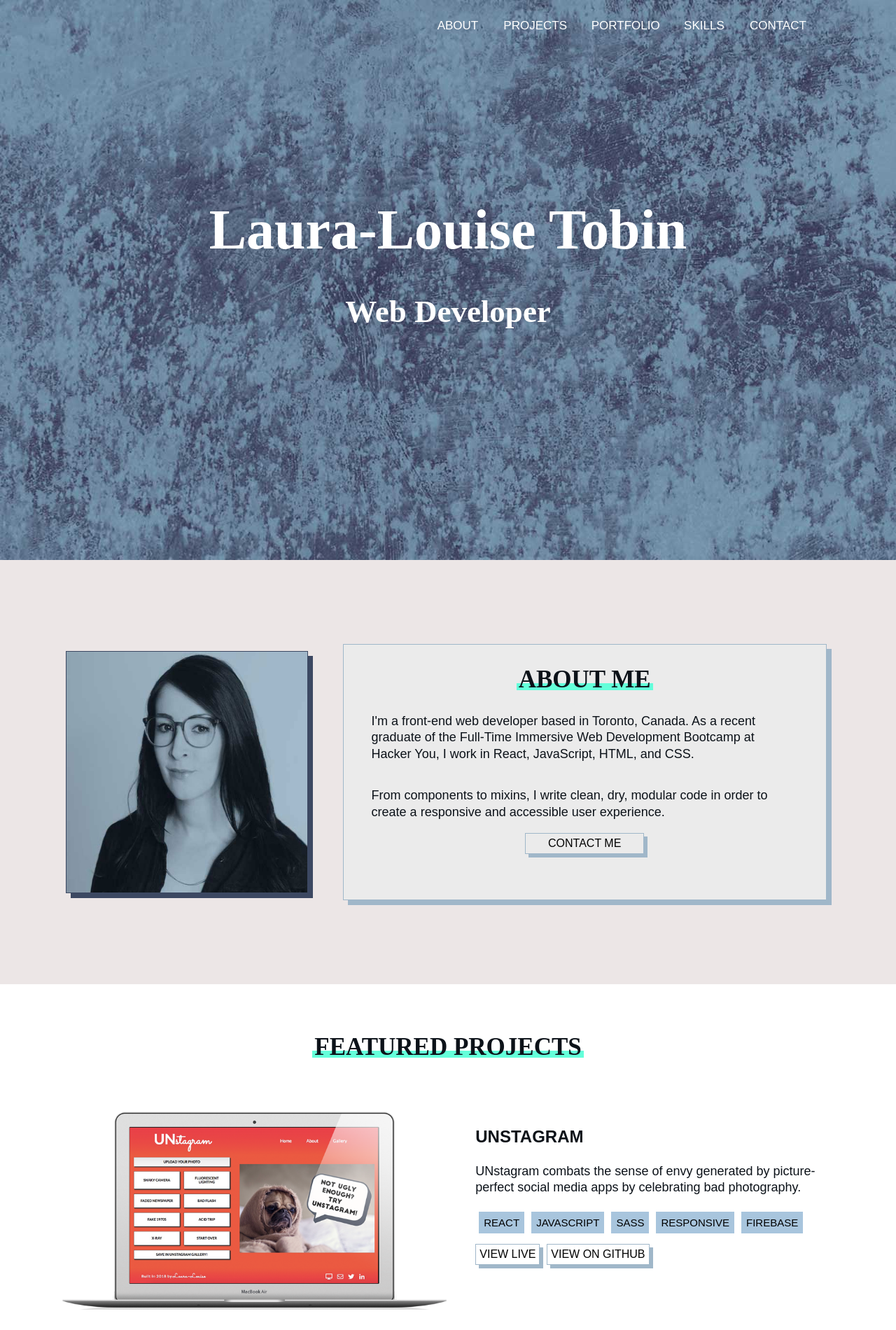
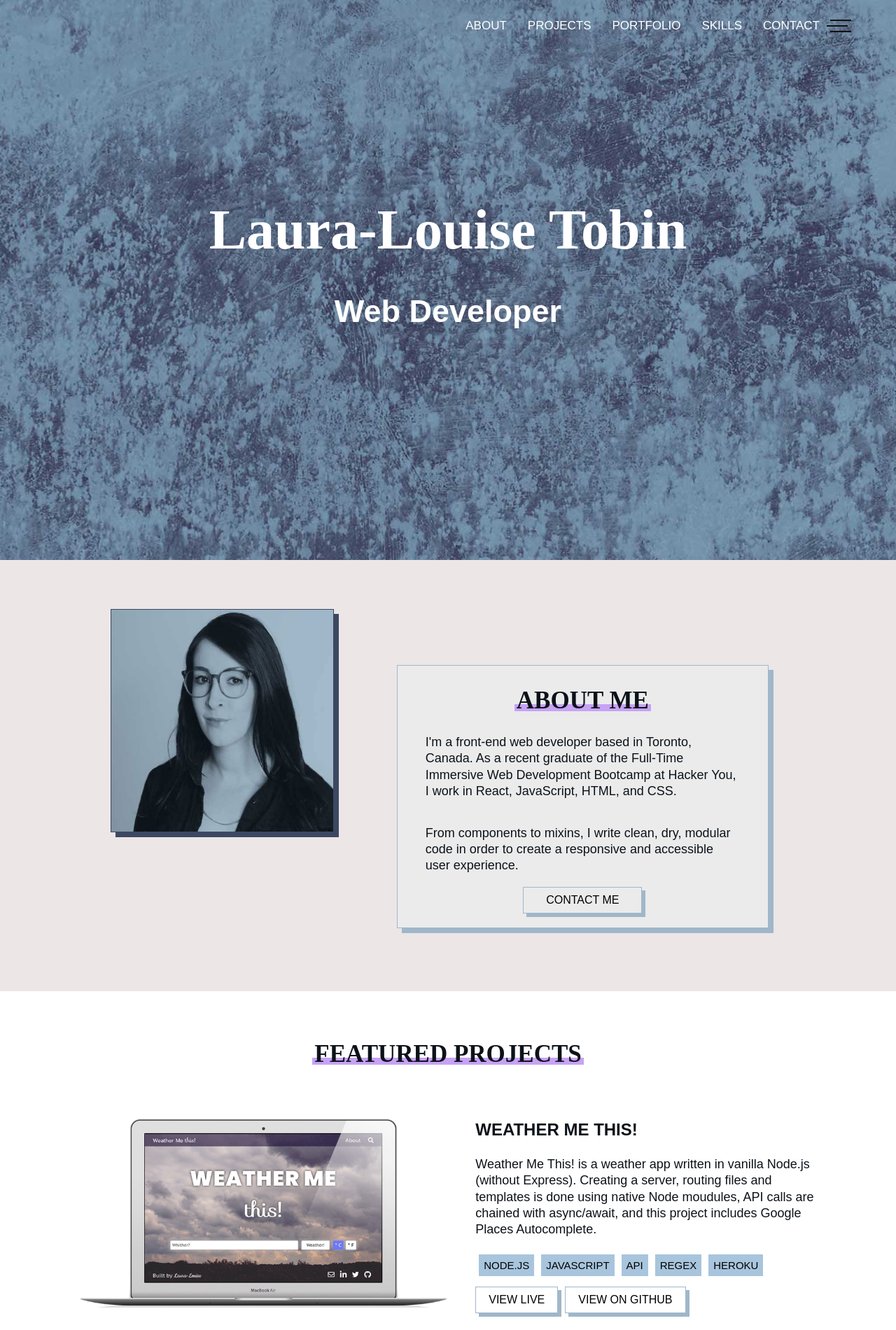
Before and after one commit to lauralouiset/portfolio, a plain HTML site: page index.html in a window 1280 px wide. Shown: the top 1900 px of the page at 70% size. Drawn offline with nearby package versions, Linux system fonts and the light colour scheme; files that its build step writes are made by us from their sources; a web font is replaced by a local one.

Commit message:
Updated styles

```diff
--- a/dev/styles/_about.scss
+++ b/dev/styles/_about.scss
@@ -4,6 +4,7 @@ ABOUT
 
 #about{
 	background: $cream;
+	padding-left: 10%;
 }
 
 .about__content{
@@ -17,7 +18,7 @@ ABOUT
 
 
 .about-text{
-	width: 60%;
+	width: 50%;
 	margin: 20px;
 	padding: 20px 40px;
 	background: $grey;
@@ -25,6 +26,9 @@ ABOUT
 	border: 1px solid #a0b7c9;
 	display: flex;
 	flex-direction: column;
+	position: relative;
+	top: 30px;
+	left: 40px;
 
 		@media (max-width: 780px){
 		width: 90%;
@@ -42,6 +46,9 @@ ABOUT
 .about-image-container{
 	width: 30%;
 	margin: 30px;
+	position: relative;
+	top: -60px;
+
 
 	@media (max-width: 780px){
 		width: 90%;
--- a/dev/styles/_contact.scss
+++ b/dev/styles/_contact.scss
@@ -4,6 +4,7 @@ CONTACT
 
 #contact{
 	background: $grey;
+	margin-bottom: 250px;
 }
 
 form{
@@ -43,11 +44,9 @@ input:focus{
 button{
 	@extend .button;
 	background: white;
-	margin: 10px auto;
+	margin: 30px auto 0px;
 	padding: 10px 27px;
 }
-
-
 
 .contact-details{
 	padding: 20px;
--- a/dev/styles/_featured.scss
+++ b/dev/styles/_featured.scss
@@ -1,17 +1,21 @@
 /* =========================================
 FEATURED PROJECTS
 ============================================ */
+#projects{
+		background-color: #fff;
+}
 
 .featured__project{
 	display: flex;
 	margin: 40px 0px;
+
 	@media (max-width: 730px){
 		flex-direction: column;
 	}
 }
 
 .project__description{
-	padding: 20px;
+	padding: 0px 20px;
 	width: 50%;
 		@media (max-width: 730px){
 		width: 100%;
--- a/dev/styles/_footer.scss
+++ b/dev/styles/_footer.scss
@@ -1,9 +1,12 @@
 /* ------------  FOOTER STYLES  ------------ */
 
 footer{
-	position: relative;
+	position: fixed;;
 	bottom: 0px;
 	padding: 50px 5%;
+	z-index: -100;
+	width: 100%;
+	height: 250px;
 }
 
 .footer__socials,
@@ -19,7 +22,7 @@ footer{
 }
 
 .footer_icon{
-	color: hotpink;
+	color: $accent-bright;
 	width: 30px;
 	margin: 5px 10px;
 }
--- a/dev/styles/_header.scss
+++ b/dev/styles/_header.scss
@@ -20,7 +20,7 @@ header{
 	justify-content: space-between;
 	align-items: center;
 	background: transparent;
-	padding: 0px 7%;
+	padding: 0px 5%;
 	z-index: 999;
 	left: 0px;
 	-webkit-transition: $transition;
@@ -38,7 +38,6 @@ header{
 	text-transform: uppercase;
 	font-size: 1.7rem;
 	font-family: $paragraph;
-	margin-right: 4%;
 
 	li{
 		overflow: hidden;
@@ -47,13 +46,42 @@ header{
 	}
 	a{
 		padding: 10px;
-		margin: 5px;
 		position: relative;
 	}
 }
 
 .header__menu ul a:hover{
 	color: pink;
+}
+
+// HAMBURGER MENU
+
+.menu__burger{
+	cursor: pointer;
+}
+
+.menu--bar{
+	width: 30px;
+	height: 2px;
+	background: #111;
+	margin: 6px 0;
+	position: relative;
+	right: 0;
+	-webkit-transition: $transition;
+	transition: $transition;
+}
+
+.mb--top{
+
+}
+
+.mb--middle{
+	position: relative;
+	right: 5px;
+}
+
+.mb--bottom{
+
 }
 
 /* ------------  STICKY NAV & ACTIVE STYLES  ------------ */
@@ -75,7 +103,7 @@ header{
   display: block;
   width: 0;
   height: 2px;
-  background: #64ffda;
+  background: $accent-bright;
   content: '';
   transition: all 0.4s cubic-bezier(0.075, 0.82, 0.165, 1);
 }
--- a/dev/styles/_main.scss
+++ b/dev/styles/_main.scss
@@ -1,6 +1,10 @@
 /* =========================================
 MAIN STYLES & UTILITIES
 ============================================ */
+body{
+	position: relative;
+}
+
 
 a{
 	transition: $transition;
@@ -9,14 +13,14 @@ a{
 
 
 section{
-	padding: 6rem 5%;
+	padding: 6rem 7%;
 	display: flex;
 	flex-direction: column;
 }
 
 .section__heading{
 	position: relative;
-	z-index: 10;
+	z-index: 20;
 }
 
 .section__heading::after{
@@ -24,7 +28,7 @@ section{
   display: block;
   width: calc(100% + 6px);
   height: 1rem;
-  background: #64ffda;
+  background: $accent-bright;
 	content: '';
 	z-index: -1;
 	bottom: 0.5rem;
@@ -38,7 +42,7 @@ section{
 	text-transform:uppercase;
 	font-family: $paragraph;
 	font-size: 1.6rem;
-	padding: 5px;
+	padding: 9px 18px;
 	border: 1px solid #a0b7c9;
 	box-shadow: 5px 5px #a0b7c9;
 	transition: all .3s ease-in-out;
--- a/dev/styles/_portfolio.scss
+++ b/dev/styles/_portfolio.scss
@@ -5,3 +5,15 @@ PORFOLIO
 #portfolio{
 	background-color: #eef3f8;
 }
+
+.portfolio__container{
+	display: flex;
+	justify-content: space-around;
+}
+
+.portfolio__item{
+	width: 25%;
+	height: 150px;
+	background-color: $accent-bright;
+	margin: 20px;
+}
--- a/dev/styles/_typography.scss
+++ b/dev/styles/_typography.scss
@@ -22,7 +22,7 @@ h1{
 }
 
 h2{
-	font-family: $heading;
+	font-family: $logo;
 	text-align: center;
 	font-size: 4.5rem;
 	color: white;
@@ -66,7 +66,8 @@ p{
 
 /* ------------  PORTFOLIO  ------------ */
 
-.project__description h3{
+.project__description h3,
+.portfolio__item h3{
 	font-size: 2.4rem;
 	font-family: $paragraph;
 }
--- a/dev/styles/_var-mix.scss
+++ b/dev/styles/_var-mix.scss
@@ -10,6 +10,8 @@ $grey: #ebebeb;
 $greyblue: #7ea2b9;
 $medshade: #696fa6;
 $accent: #493698;
+$accent-bright: #c7a2f5;
+$turquoise: #64ffda;
 
 /* ------------  Title  ------------ */
 
--- a/index.html
+++ b/index.html
@@ -25,6 +25,11 @@
 					<li><a href="#contact">Contact</a></li>
 				</ul>
 			</nav>
+			<div class="menu__burger">
+				<div class="menu--bar mb--top"></div>
+				<div class="menu--bar mb--middle"></div>
+				<div class="menu--bar mb--bottom"></div>
+			</div>
 		</div>
 
 		<div class="header__inner">
@@ -64,12 +69,36 @@
 				<div class="featured__project">
 
 					<div class="project__image">
+						<img src="assets/weathermethis.png" alt="Weather Me This! screenshot">
+					</div>
+
+					<div class="project__description">
+						<h3>Weather Me This!</h3>
+						<p>Weather Me This! is a weather app written in vanilla Node.js (without Express). Creating a server, routing files and templates is done using native Node moudules, API calls are chained with async/await, and this project includes Google Places Autocomplete.</p>
+						<ul class="project--skills">
+							<li>Node.js</li>
+							<li>JavaScript</li>
+							<li>API</li>
+							<li>RegEx</li>
+							<li>Heroku</li>
+						</ul>
+
+						<div class="project--buttons">
+							<a href="https://weather-me-this.herokuapp.com/" class="button" target="_blank">View Live</a>
+							<a href="https://github.com/lauralouiset/weather-me-this" class="button" target="_blank">View on Github</a>
+						</div>
+					</div>
+				</div>
+
+				<div class="featured__project">
+
+					<div class="project__image">
 						<img src="assets/unstagram.png" alt="UNstagram screenshot">
 					</div>
 
 					<div class="project__description">
 						<h3>UNstagram</h3>
-							<p>UNstagram combats the sense of envy generated by picture-perfect social media apps by celebrating bad photography.</p>
+							<p>UNstagram combats the sense of envy generated by picture-perfect social media apps by celebrating bad photography. Upload your photo, use preset filters to make it uglier, then save to our Unstagram Hall of Fame, handled by Firebase!</p>
 							<ul class="project--skills">
 								<li>React</li>
 								<li>JavaScript</li>
@@ -92,12 +121,12 @@
 
 					<div class="project__description">
 						<h3>KitHub</h3>
-						<p>Built with the Makeup API, KitHub allows users to search for cosmetic products and save their favourites to a wishlist or their personal makeup kit! </p>
+						<p>Built with the Makeup API, KitHub allows users to search for cosmetic products and save their favourites to a wishlist or their personal makeup kit! Using React for the front end and Firebase for the back end, KitHub also includes sign-in authorization with Google.</p>
 						<ul class="project--skills">
 							<li>React</li>
 							<li>Firebase</li>
 							<li>Responsive</li>
-							<li>CSS3</li>
+							<li>Sass</li>
 
 						</ul>
 						<div class="project--buttons">
@@ -111,10 +140,30 @@
 
 <!-- PORTFOLIO SECTION -->
 
-		<section id="portfolio">
-			<h3 class="section__heading">Past Work</h3>
+	<section id="portfolio">
+		<h3 class="section__heading">Past Work</h3>
+		<div class="portfolio__container">
 
-		</section>
+			<div class="portfolio__item">
+				<h3>Salad Club</h3>
+			</div>
+
+			<div class="portfolio__item">
+				<h3>Lisbon</h3>
+
+				<div class="portfolio__modal">
+
+				</div>
+
+			</div>
+
+
+			<div class="portfolio__item">
+				<h3>Single Div Drawings</h3>
+			</div>
+
+		</div>
+	</section>
 
 
 	<!-- SKILLS SECTION -->
```
